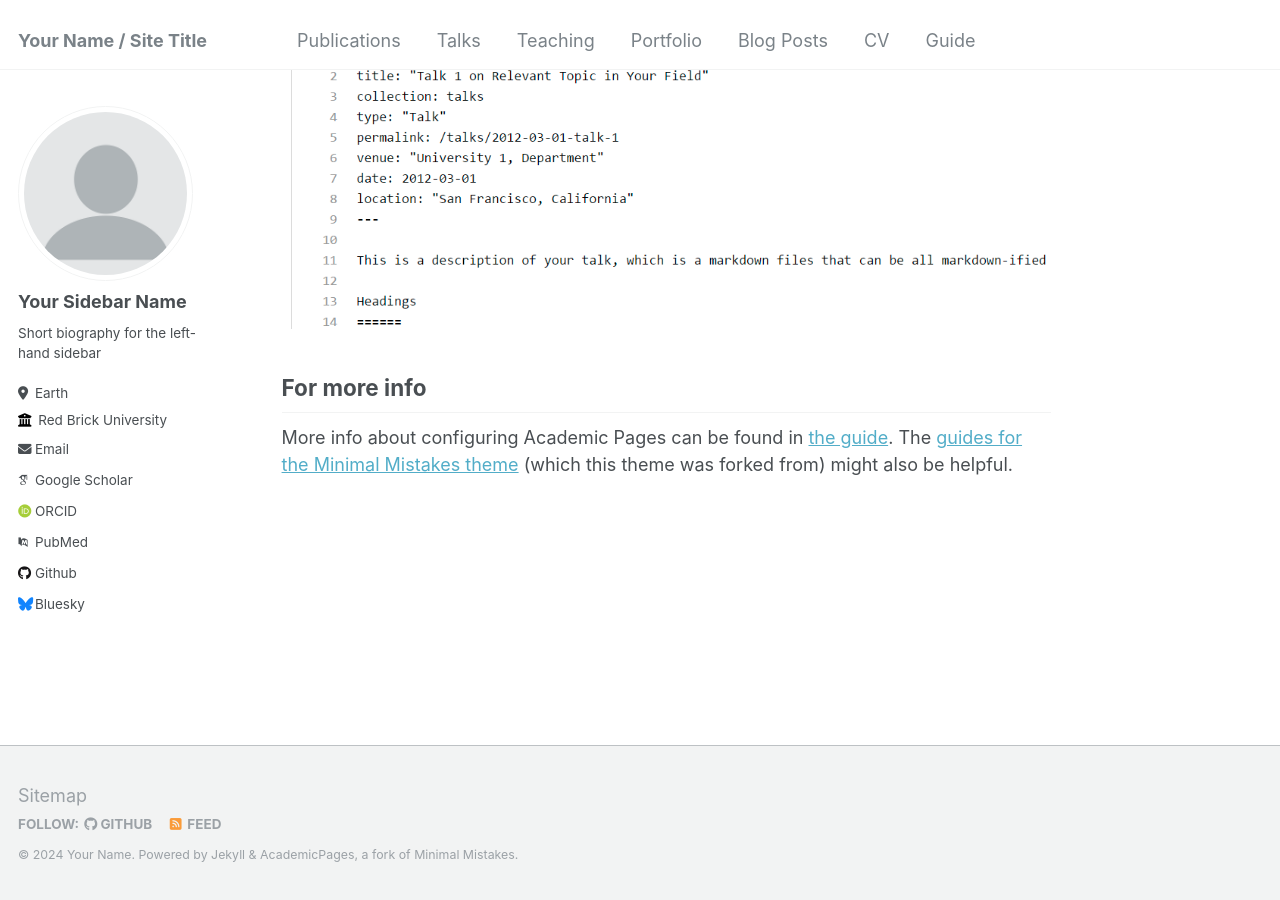
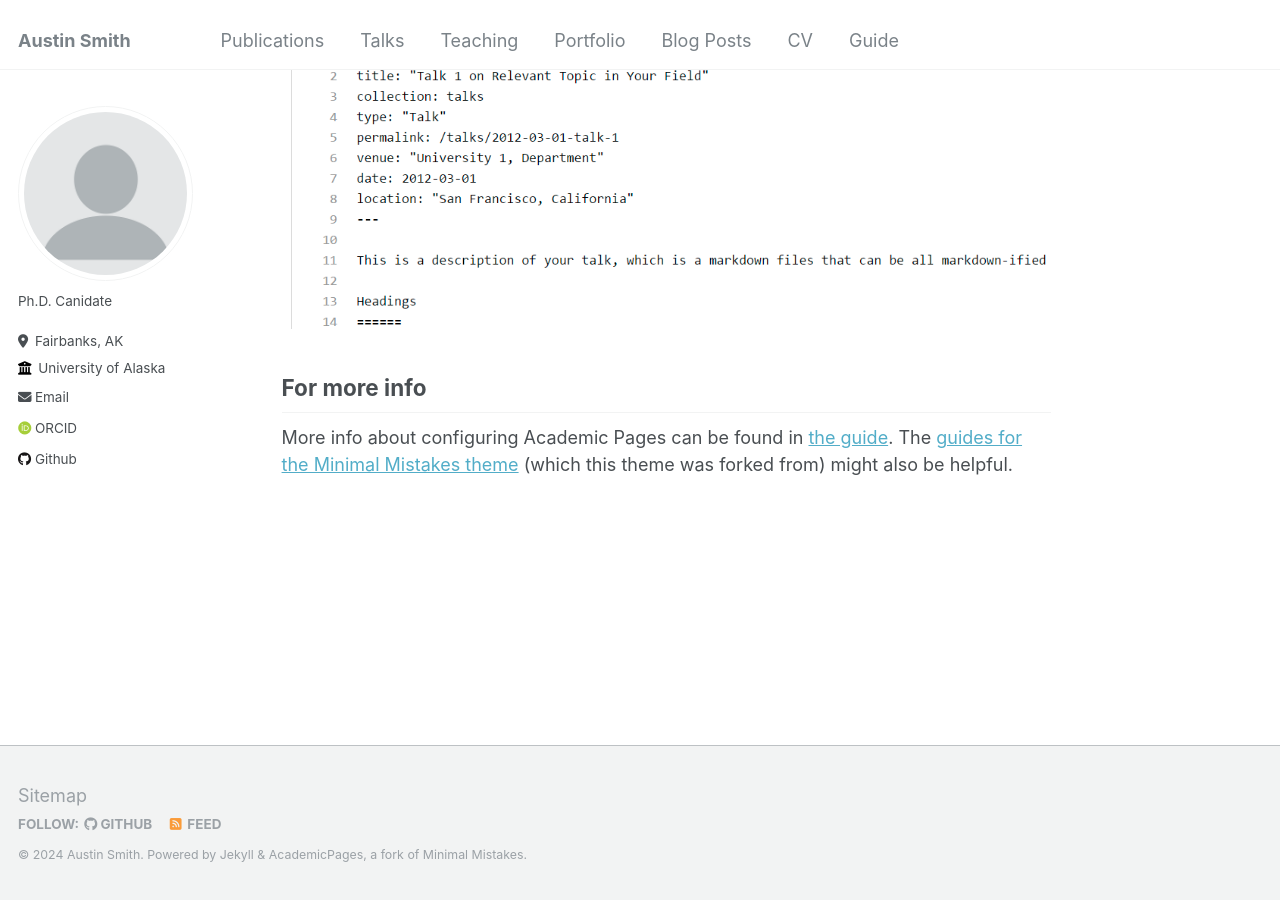
Before and after one commit to AustinRSmith/austinrsmith.github.io, a Jekyll site: the page built from _pages/about.md, in a window 1280 px wide and 900 px high, scrolled down 2660 px. Built offline with Jekyll 4.4.1, drawn with Linux system fonts in a browser that asks for light colours; some web fonts are replaced.

Commit message:
Update _config.yml
Modifying template with my information

```diff
--- a/_config.yml
+++ b/_config.yml
@@ -8,13 +8,13 @@
 
 # Basic Site Settings
 locale                   : "en-US"
-title                    : "Your Name / Site Title"
+title                    : "Austin Smith"
 title_separator          : "-"
-name                     : &name "Your Name"
-description              : &description "personal description"
-url                      : https://academicpages.github.io # the base hostname & protocol for your site e.g. "https://mmistakes.github.io"
+name                     : &name ""
+description              : &description "Austin Smith's Website"
+url                      : https://austinrsmith.github.io # the base hostname & protocol for your site e.g. "https://mmistakes.github.io"
 baseurl                  : "" # the subpath of your site, e.g. "/blog"
-repository               : "academicpages/academicpages.github.io"
+repository               : "AustinRSmith/austinrsmith.github.io"
 
 # Site Author - The following control what appear as part of the author content on the side bar.
 #               If a field is blank the icon and link will not appear, otherwise it will be shown.
@@ -22,33 +22,30 @@ repository               : "academicpages/academicpages.github.io"
 author:
   # Biographic information
   avatar           : "profile.png"
-  name             : "Your Sidebar Name"
+  name             : ""
   pronouns         : # example: "she/her"
-  bio              : "Short biography for the left-hand sidebar"
-  location         : "Earth"
-  employer         : "Red Brick University"
+  bio              : "Ph.D. Canidate"
+  location         : "Fairbanks, AK"
+  employer         : "University of Alaska"
   uri              : # URL
-  email            : "none@example.org"
+  email            : "austinrsmith@alaska.edu"
 
   # Academic websites
   arxiv            : # URL - Update with the correct link to your profile
-  googlescholar    : "https://scholar.google.com/citations?user=PS_CX0AAAAAJ"
+  googlescholar    : #"https://scholar.google.com/citations?user=PS_CX0AAAAAJ"
   impactstory      : # URL
-  orcid            : "http://orcid.org/yourorcidurl"
-  semantic         : # URL
-  pubmed           : "https://www.ncbi.nlm.nih.gov/pubmed/?term=john+snow"
-  researchgate     : # URL
+  orcid            : "https://orcid.org/0000-0002-6643-6486"
 
   # Repositories and software development
   bitbucket        : # Username - Update with your username on the site
   codepen          : # Username
   dribbble         : # Username
-  github           : "academicpages"
+  github           : "AustinRSmith"
   kaggle           : # Username
   stackoverflow    : # User number or user number and name (i.e., use "1" or "1/jeff-atwood")
 
   # Social media
-  bluesky          : "bsky.app" # Replace this with you Bluesky username
+  bluesky          : # Replace this with you Bluesky username
   facebook         : # Username
   flickr           : # Username
   foursquare       : # Username
```
